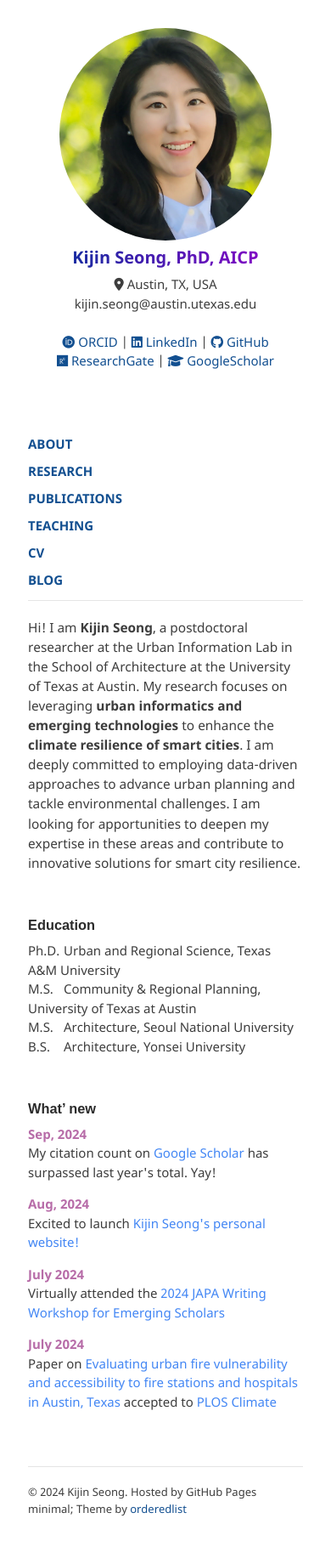
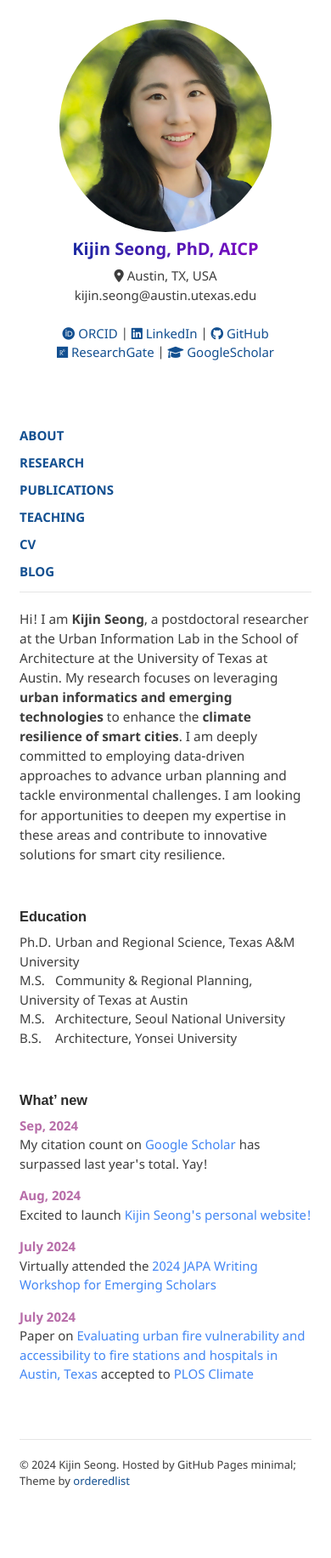
Before and after one commit to kijinseong/kijinseong.github.io, a Jekyll site: the page built from index.md, in a window 390 px wide. Shown: the whole page at 85% size. Built offline with Jekyll 4.4.1, drawn with Linux system fonts in a browser that asks for light colours; after the commit the page ends 1791 px from its top, so only the background shows below that.

Commit message:
Delete @media

```diff
--- a/assets/css/style.scss
+++ b/assets/css/style.scss
@@ -51,26 +51,3 @@
   float:right;
   padding-bottom:50px;
 }
-
-
-@media (max-width: 950px) {
-    .wrapper {
-      flex-direction: column; /* Stack items vertically on small screens */
-      width: 100%;            /* Use full width for small devices */
-      padding: 10px;          /* Reduce padding for smaller screens */
-    }
-
-    .sidebar {
-      width: 100%;            /* Sidebar takes full width */
-      max-width: none;        /* Remove maximum width constraint */
-      order: 2;               /* Display sidebar below the main content */
-      padding: 10px 0;        /* Adjust padding */
-    }
-
-    .section {
-      width: 100%;            /* Section takes full width */
-      max-width: none;        /* Remove maximum width constraint */
-      order: 1;               /* Display section above the sidebar */
-      padding-bottom: 20px;   /* Adjust padding */
-    }
-  }
```
